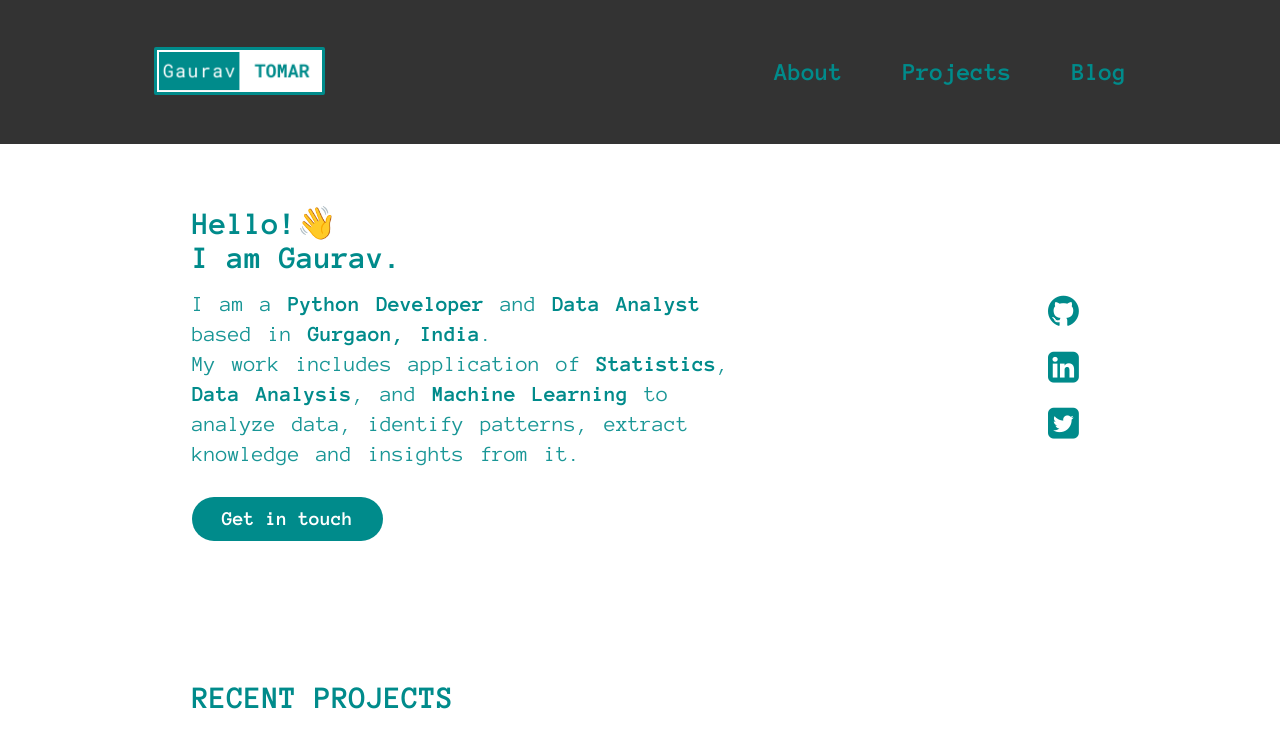
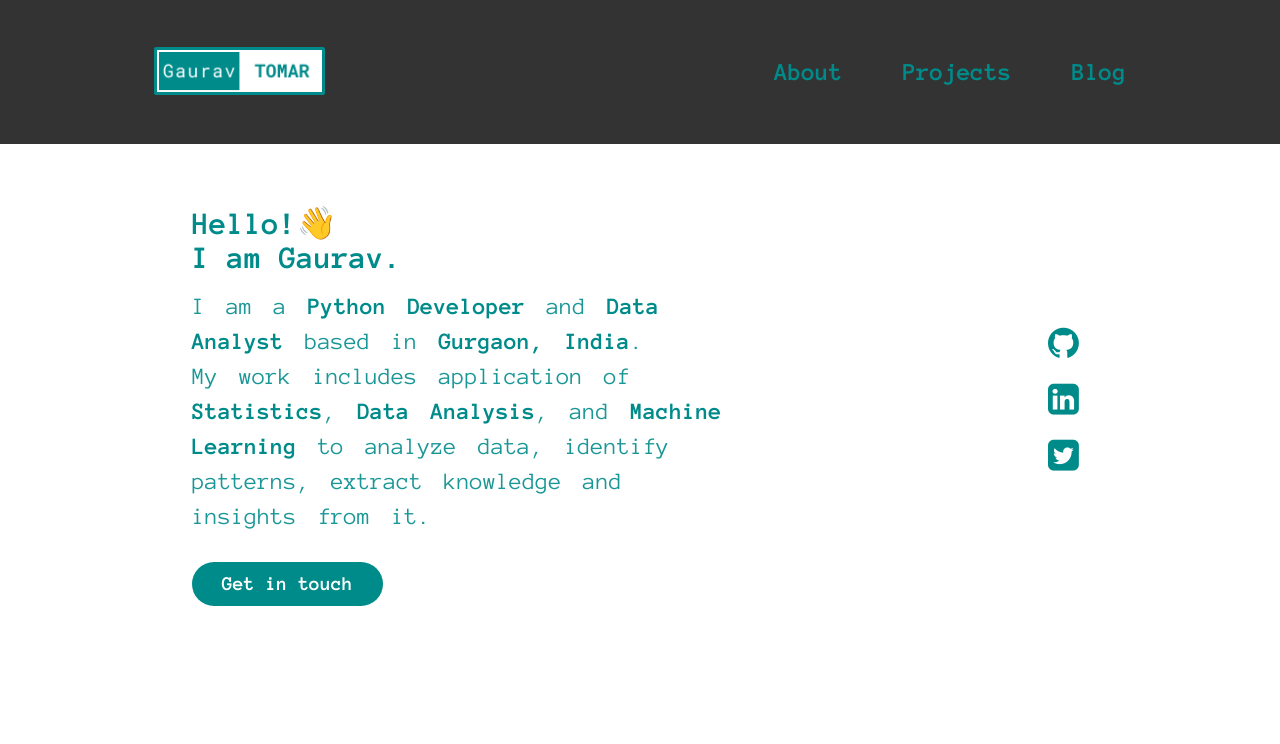
Before and after one commit to tomap-gaurav/tomap-gaurav.github.io, a plain HTML site: page index.html in a window 1280 px wide. Shown: the top 744 px of the page. Drawn offline with Linux system fonts and the light colour scheme.

Commit message:
minor changes

```diff
--- a/assets/style.css
+++ b/assets/style.css
@@ -131,10 +131,10 @@ a{
 }
 
 .main p{
-    word-spacing: 4px;
-    line-height: 30px;
+    word-spacing: 8px;
+    line-height: 35px;
     margin-bottom: 40px;
-    font-size: 22px;
+    font-size: 24px;
 }
 
 .btntwo{
```
